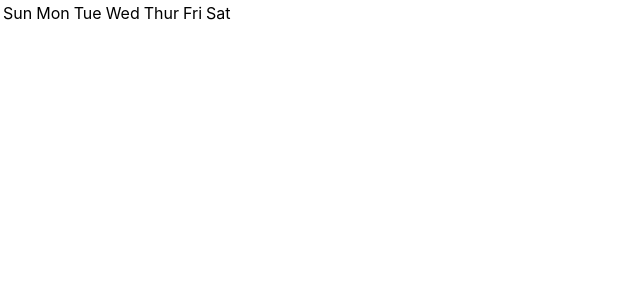
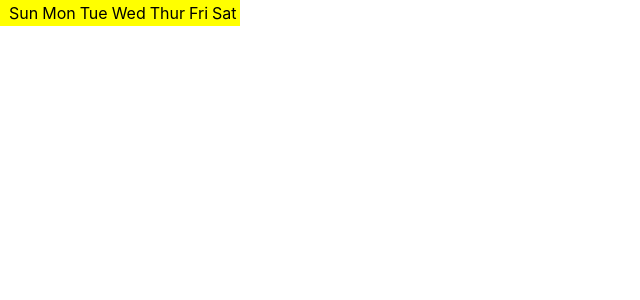
Before and after one commit to lyonsouma/React-Projects, a React (Create React App) app: page / in a window 1280 px wide. Shown: the top 300 px of the page, without its empty margins (0-640 px from the left). Built offline with nearby package versions, Linux system fonts and the light colour scheme.

Commit message:
Css to the fragment component

```diff
--- a/src/components/Column.js
+++ b/src/components/Column.js
@@ -3,6 +3,7 @@ import React from "react";
 function Column(){
     return(
      <React.Fragment>
+        <table></table>
         <td>Sun</td>
         <td>Mon</td>
         <td>Tue</td>
@@ -11,6 +12,7 @@ function Column(){
         <td>Fri</td>
         <td>Sat</td>
      </React.Fragment>
+
     )
 }
 export default Column;
--- /dev/null
+++ b/src/components/Table.css
@@ -0,0 +1,4 @@
+.shade {
+    background-color: yellow;
+    color: black;
+}
--- a/src/components/Table.js
+++ b/src/components/Table.js
@@ -1,9 +1,10 @@
 import React from 'react'
 import Column from './Column';
+import './Table.css'
 
 function Table(){
     return(
-         <table>
+         <table className='shade'>
             <tbody>
                 <tr>
                     <Column />
```
